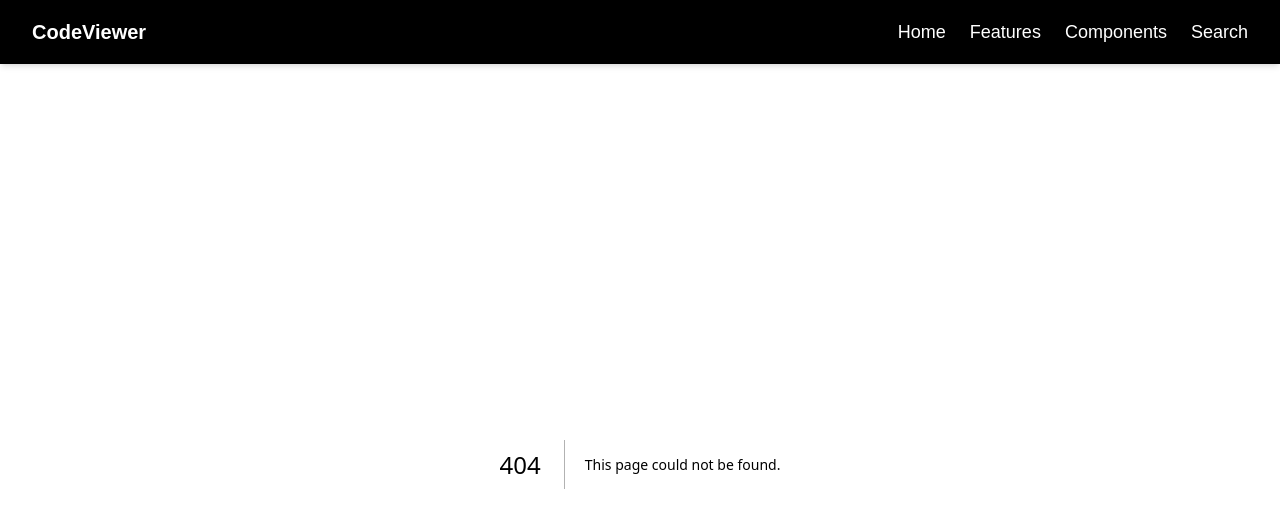
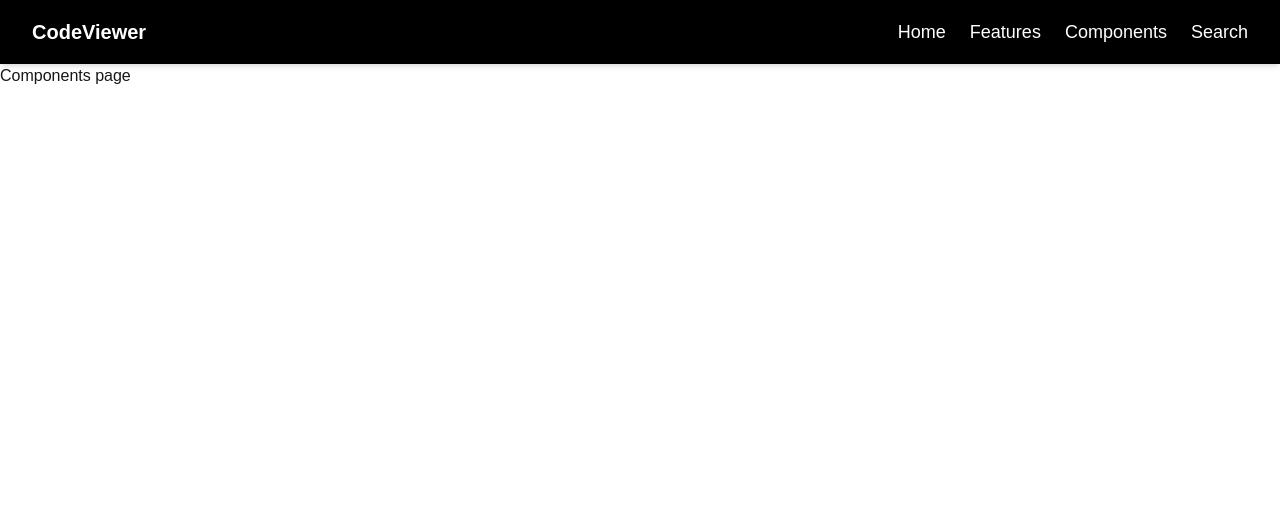
Before and after one commit to radhika757/machine-coding, a Next.js app: page /components in a window 1280 px wide. Before the commit this address had no page. Shown: the top 528 px of the page. Built offline with nearby package versions, Linux system fonts and the light colour scheme.

Commit message:
components route

```diff
--- /dev/null
+++ b/app/(routes)/components/page.tsx
@@ -0,0 +1,13 @@
+"use client"
+
+import React from 'react'
+
+const components = () => {
+  return (
+    <div>
+      Components page
+    </div>
+  )
+}
+
+export default components
```
Also changed, not shown: app/(routes)/dummy/page.tsx (added).
